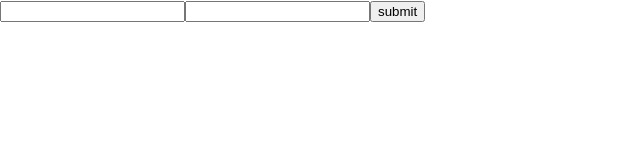
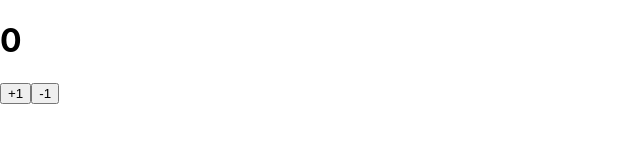
Before and after one commit to chanwoo00106/Ts, a React app in the folder ts-react-tutorial/: page / in a window 1280 px wide. Shown: the whole page, without its empty margins (0-640 px from the left). Built offline with nearby package versions, Linux system fonts and the light colour scheme.

Commit message:
useReducer 사용

```diff
--- a/ts-react-tutorial/src/App.tsx
+++ b/ts-react-tutorial/src/App.tsx
@@ -1,8 +1,8 @@
 import React from 'react';
-import MyForm from './MyForm';
+import Counter from './Counter';
 
 const App: React.FC = () => {
-  return <MyForm />;
+  return <Counter />;
 };
 
 export default App;
--- a/ts-react-tutorial/src/Counter.tsx
+++ b/ts-react-tutorial/src/Counter.tsx
@@ -1,9 +1,22 @@
-import React, { useState } from 'react';
+import React, { useReducer } from 'react';
+
+type Action = { type: 'INCREASE' } | { type: 'DECREASE' };
+
+function reducer(state: number, action: Action): number {
+    switch (action.type) {
+        case 'INCREASE':
+            return ++state;
+        case 'DECREASE':
+            return --state;
+        default:
+            throw new Error('Unhandled action');
+    }
+}
 
 function Counter() {
-    const [count, setCount] = useState<number>(0);
-    const onIncrease = () => setCount(count + 1);
-    const onDecrease = () => setCount(count - 1);
+    const [count, dispatch] = useReducer(reducer, 0)
+    const onIncrease = () => dispatch({ type: 'INCREASE' });
+    const onDecrease = () => dispatch({ type: 'DECREASE' });
     return (
         <div>
             <h1>{count}</h1>
```
